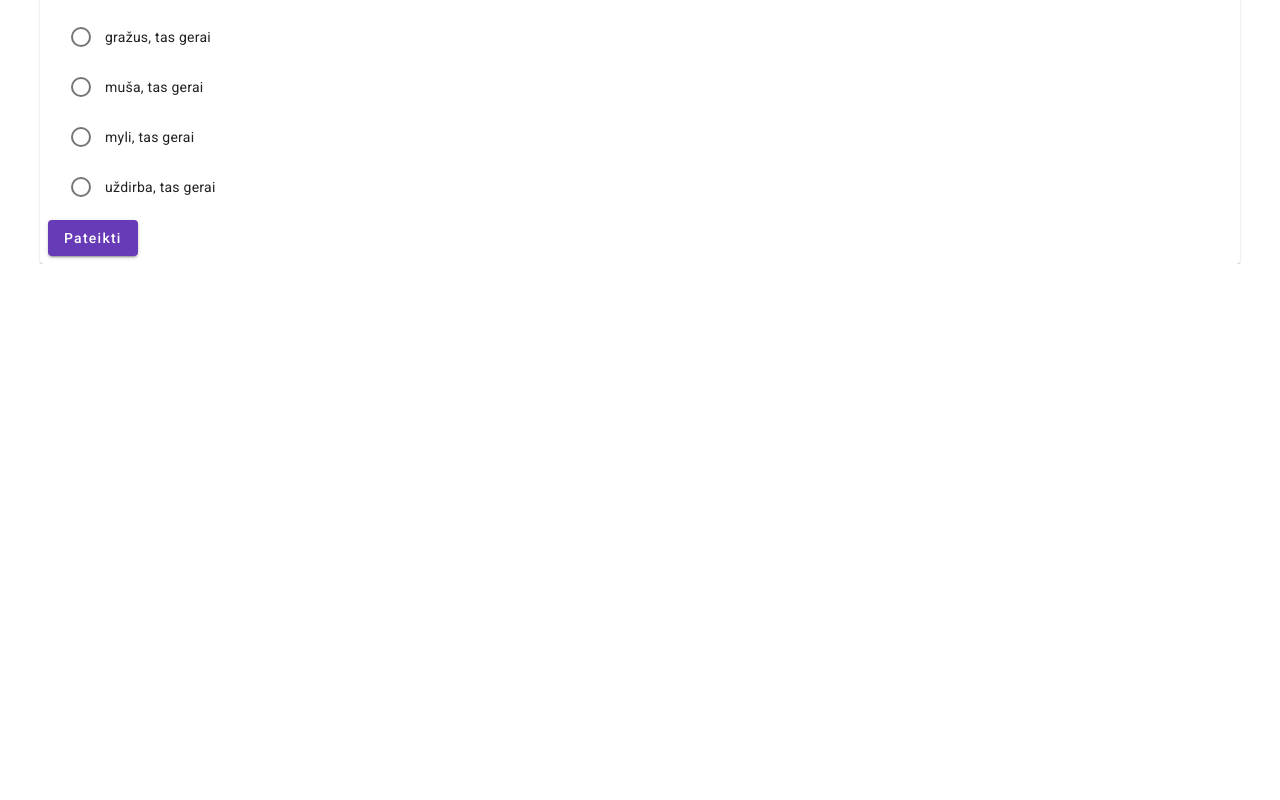
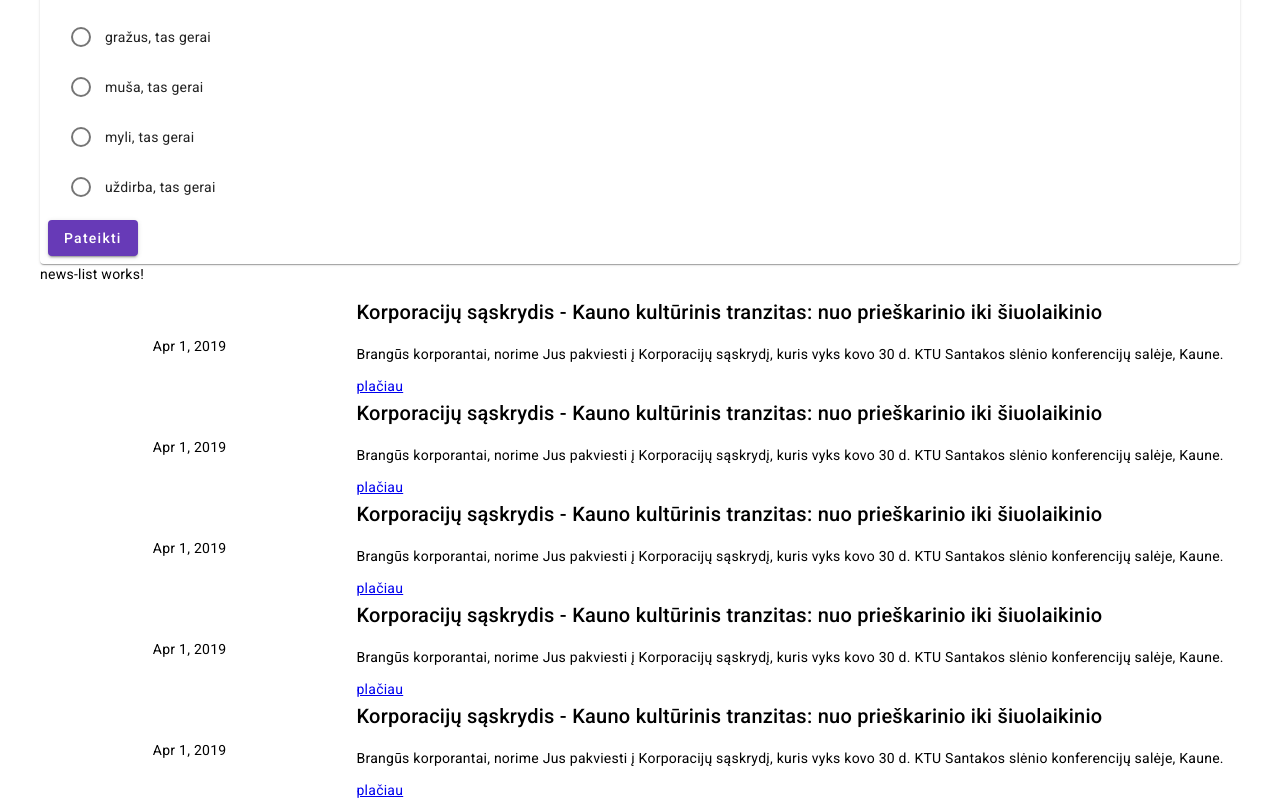
Before and after one commit to BernardasAdomas/akademikai-site, an Angular app: page / in a window 1280 px wide. Shown: the part 613-1413 px from the top of the page. Before the commit the page ends 877 px from the top, so only its background shows below. Built offline with nearby package versions, Linux system fonts and the light colour scheme.

Commit message:
added article component

```diff
--- /dev/null
+++ b/src/app/news-list/news-list.component.html
@@ -0,0 +1,18 @@
+<p>news-list works!</p>
+<mat-grid-list cols="4" rowHeight="100px">
+    @for(article of newsArticles; track article){
+    <mat-grid-tile [colspan]="1">{{article.date | date}}</mat-grid-tile>
+    <mat-grid-tile [colspan]="3">
+        <div>
+            <h2>
+                {{article.title}}
+            </h2>
+            <p>
+                {{article.preview}}
+            </p>
+            <a [routerLink]="['/articles/{{article.id}}']">plačiau</a>
+        </div>
+    </mat-grid-tile>
+    }
+
+</mat-grid-list>
--- /dev/null
+++ b/src/app/news-list/news-list.component.ts
@@ -0,0 +1,29 @@
+import { DatePipe } from '@angular/common';
+import { Component } from '@angular/core';
+import {MatGridListModule} from '@angular/material/grid-list';
+import { RouterModule } from '@angular/router';
+
+export interface NewsArticle {
+  date: Date;
+  title: string;
+  preview: string;
+  id: number;
+}
+
+
+@Component({
+  selector: 'app-news-list',
+  standalone: true,
+  imports: [MatGridListModule, DatePipe, RouterModule],
+  templateUrl: './news-list.component.html',
+  styleUrl: './news-list.component.css'
+})
+export class NewsListComponent {
+  newsArticles: NewsArticle[] = [
+    {date: new Date(2019, 3, 1),title:'Korporacijų sąskrydis - Kauno kultūrinis tranzitas: nuo prieškarinio iki šiuolaikinio', preview: 'Brangūs korporantai, norime Jus pakviesti į  Korporacijų sąskrydį, kuris vyks kovo 30 d. KTU Santakos slėnio konferencijų salėje, Kaune.', id: 1},
+    {date: new Date(2019, 3, 1),title:'Korporacijų sąskrydis - Kauno kultūrinis tranzitas: nuo prieškarinio iki šiuolaikinio', preview: 'Brangūs korporantai, norime Jus pakviesti į  Korporacijų sąskrydį, kuris vyks kovo 30 d. KTU Santakos slėnio konferencijų salėje, Kaune.', id: 1},
+    {date: new Date(2019, 3, 1),title:'Korporacijų sąskrydis - Kauno kultūrinis tranzitas: nuo prieškarinio iki šiuolaikinio', preview: 'Brangūs korporantai, norime Jus pakviesti į  Korporacijų sąskrydį, kuris vyks kovo 30 d. KTU Santakos slėnio konferencijų salėje, Kaune.', id: 1},
+    {date: new Date(2019, 3, 1),title:'Korporacijų sąskrydis - Kauno kultūrinis tranzitas: nuo prieškarinio iki šiuolaikinio', preview: 'Brangūs korporantai, norime Jus pakviesti į  Korporacijų sąskrydį, kuris vyks kovo 30 d. KTU Santakos slėnio konferencijų salėje, Kaune.', id: 1},
+    {date: new Date(2019, 3, 1),title:'Korporacijų sąskrydis - Kauno kultūrinis tranzitas: nuo prieškarinio iki šiuolaikinio', preview: 'Brangūs korporantai, norime Jus pakviesti į  Korporacijų sąskrydį, kuris vyks kovo 30 d. KTU Santakos slėnio konferencijų salėje, Kaune.', id: 1}
+  ];
+}
--- a/src/app/title-page/title-page.component.html
+++ b/src/app/title-page/title-page.component.html
@@ -3,3 +3,4 @@
 <app-calendar></app-calendar>
 <app-did-you-know></app-did-you-know>
 <app-survey></app-survey>
+<app-news-list></app-news-list>
--- a/src/app/title-page/title-page.component.ts
+++ b/src/app/title-page/title-page.component.ts
@@ -2,11 +2,12 @@ import { Component } from '@angular/core';
 import { CalendarComponent } from '../calendar/calendar.component';
 import { DidYouKnowComponent } from '../did-you-know/did-you-know.component';
 import { SurveyComponent } from '../survey/survey.component';
+import { NewsListComponent } from '../news-list/news-list.component';
 
 @Component({
   selector: 'app-title-page',
   standalone: true,
-  imports: [CalendarComponent, DidYouKnowComponent, SurveyComponent],
+  imports: [CalendarComponent, DidYouKnowComponent, SurveyComponent, NewsListComponent],
   templateUrl: './title-page.component.html',
   styleUrl: './title-page.component.css'
 })
```
Also changed, not shown: src/app/news-list/news-list.component.css (added), 1 other file (tests, documents, lock files or other folders).
